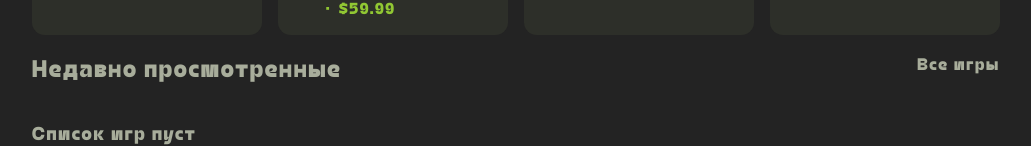
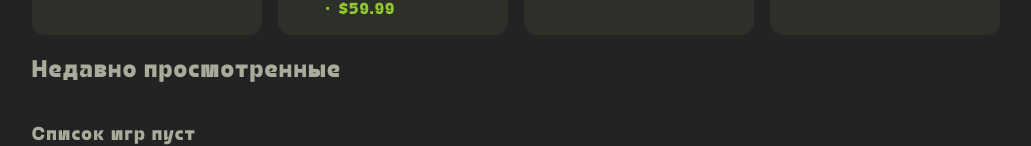
Before and after one commit to Fy5tew/course-project-2-1, a React (Create React App) app in the folder website/: page /home in a window 1280 px wide. Shown: the part 560-706 px from the top of the page, without its empty margins (124-1155 px from the left). Built offline with nearby package versions, Linux system fonts and the light colour scheme.

Commit message:
Updated main page

```diff
--- a/website/src/pages/HomePage/HomePage.tsx
+++ b/website/src/pages/HomePage/HomePage.tsx
@@ -96,7 +96,6 @@ export function HomePage() {
                 <GameList games={popularGames} showAgeLimit showMetacriticScore showPrice />
                 <h2>
                     <span>Недавно просмотренные</span>
-                    <Link to='/store'>Все игры</Link>
                 </h2>
                 <GameList games={recentlyViewedGames} showAgeLimit showMetacriticScore showPrice />
             </div>
```
